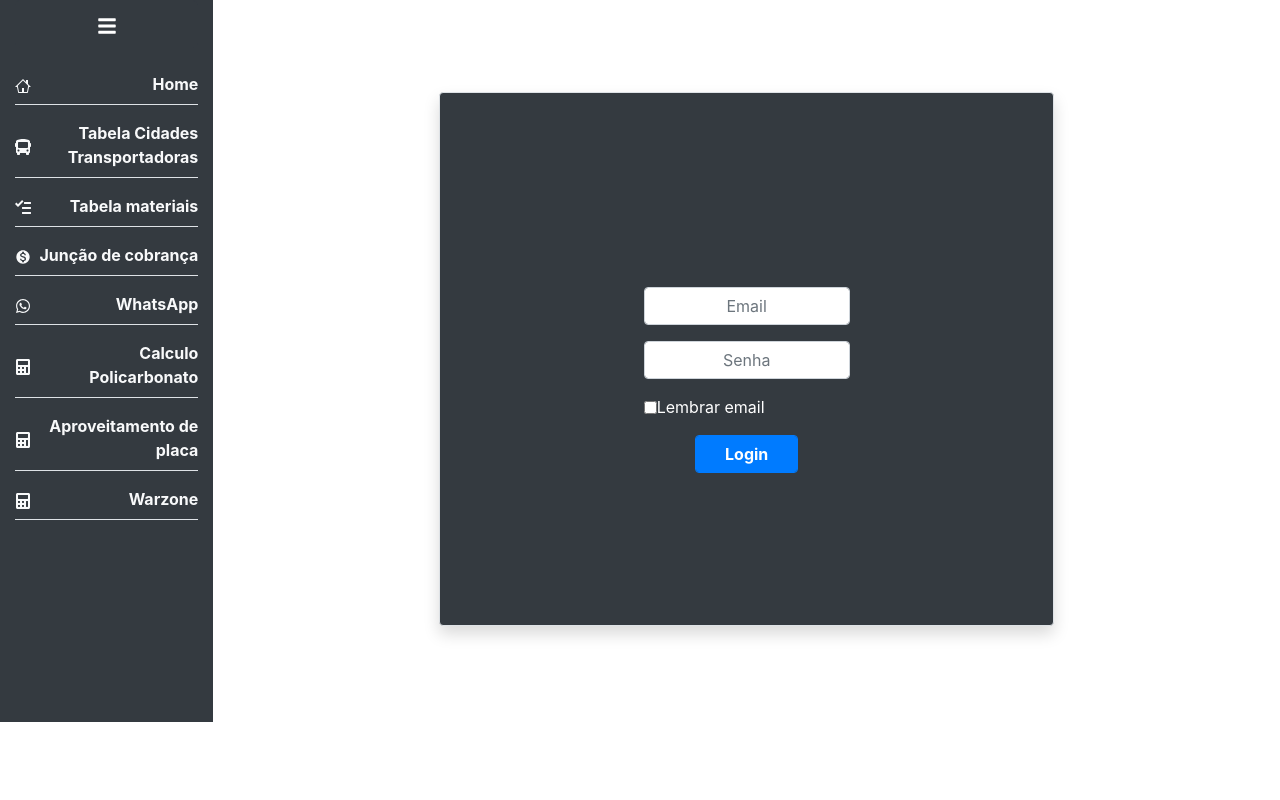
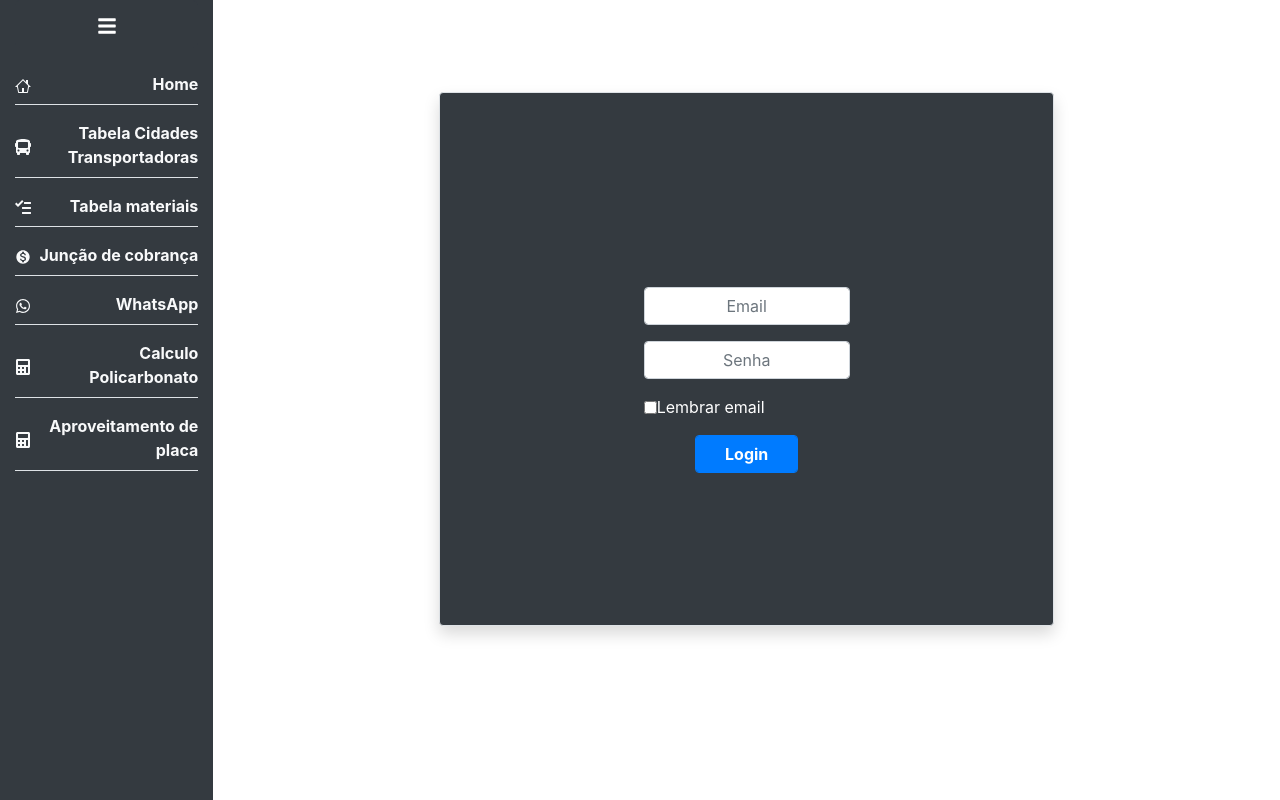
Before and after one commit to rafaahz/frontend-loja, a React (Create React App) app: page / in a window 1280 px wide. Built offline with nearby package versions, Linux system fonts and the light colour scheme; no server answers.

Commit message:
ajuste navigation
removido warzone e ajuste na altura da barra

```diff
--- a/src/App.js
+++ b/src/App.js
@@ -38,7 +38,7 @@ class App extends Component {
 
           <div className="row" style={{ height: "-webkit-fill-available" }}>
 
-            <nav className="col-md-2 bg-dark align-items-start justify-content-center">
+            <nav className="col-md-2 bg-dark align-items-start justify-content-center" style={{ minHeight: "100vh" }}>
 
               <Button
                 onClick={() => this.setState({open: !this.state.open })}
@@ -119,15 +119,6 @@ class App extends Component {
                       </Link>
                     </li>
 
-                    <li className="nav-item text-left mt-2 mb-2">
-                      <Link to="/warzone" className="text-light text-decoration-none mt-2 font-weight-bold">
-                        <div className="d-flex justify-content-between text-right align-items-center border-bottom underline pb-2">
-                          <span className="text-light pr-2"><FaCalculator /></span>
-                          <span>Warzone</span>
-                        </div>
-                      </Link>
-                    </li>
-
                   </ul>
                 </div>
               </Collapse>
```
